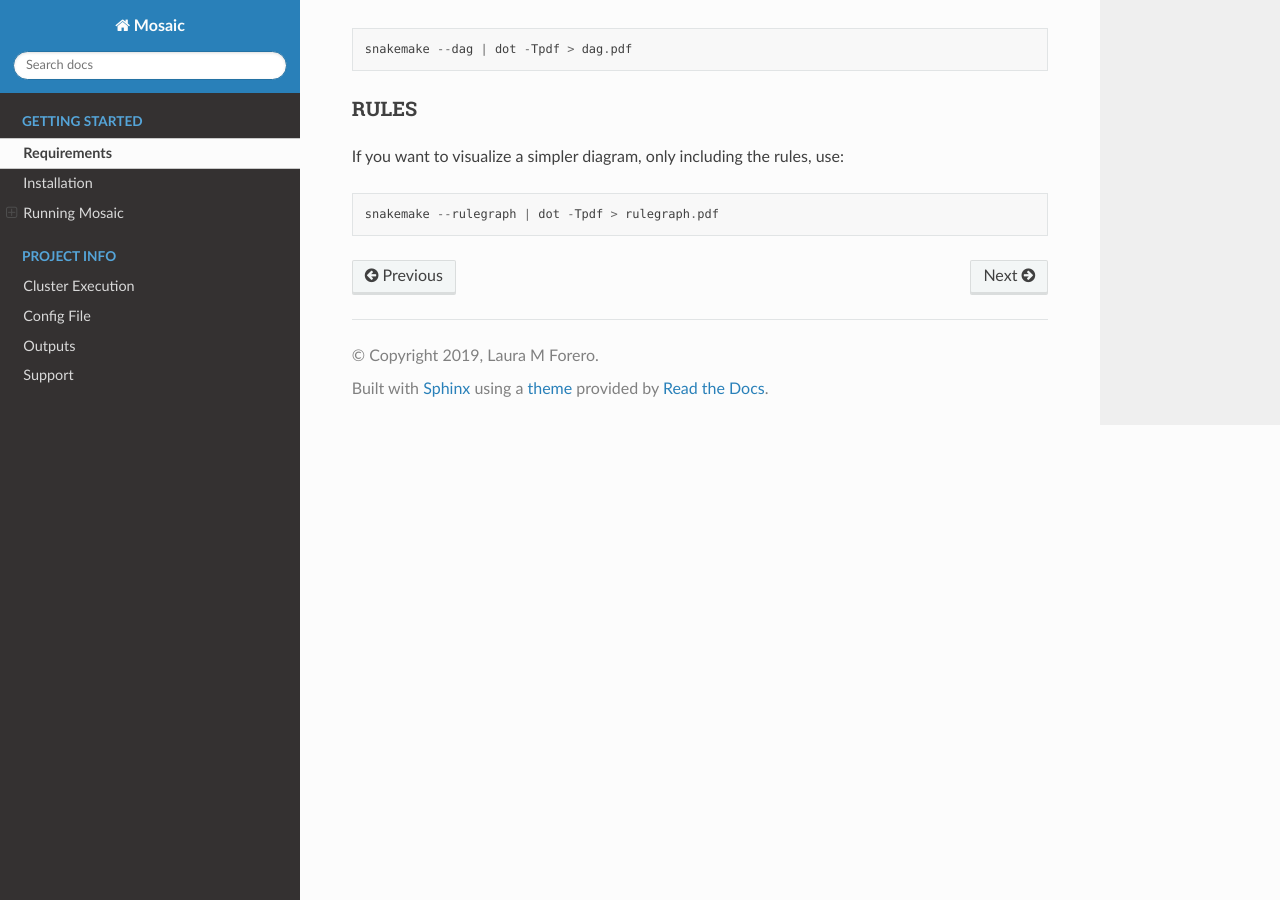
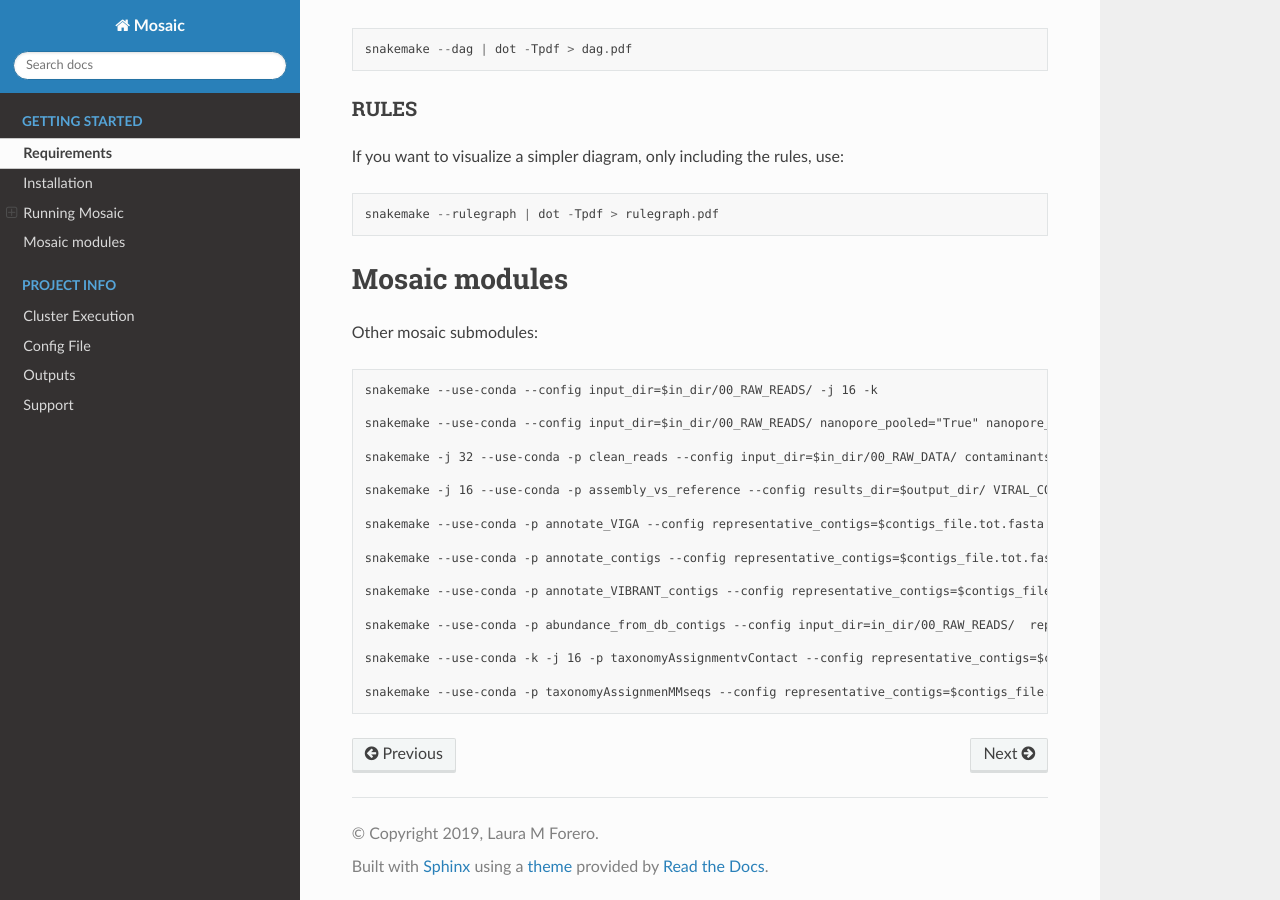
Before and after one commit to lauramilena3/Mosaic, a Sphinx documentation site: the page built from docs/getting_started/userGuide.rst, in a window 1280 px wide and 900 px high, scrolled down 1241 px. Built offline with Sphinx 7.4.7 and the Read the Docs theme 2.0.0, drawn with Linux system fonts in a browser that asks for light colours.

Commit message:
Update userGuide.rst

```diff
--- a/docs/getting_started/userGuide.rst
+++ b/docs/getting_started/userGuide.rst
@@ -62,3 +62,28 @@ RULES
 If you want to visualize a simpler diagram, only including the rules, use::
 
    snakemake --rulegraph | dot -Tpdf > rulegraph.pdf
+
+Mosaic modules
+==============
+
+Other mosaic submodules::
+
+   snakemake --use-conda --config input_dir=$in_dir/00_RAW_READS/ -j 16 -k
+
+   snakemake --use-conda --config input_dir=$in_dir/00_RAW_READS/ nanopore_pooled="True" nanopore_pooled_name=direct_virome nanopore_quality=7 -k -j 64 -n
+
+   snakemake -j 32 --use-conda -p clean_reads --config input_dir=$in_dir/00_RAW_DATA/ contaminants_list="GCF_000001405.39"
+
+   snakemake -j 16 --use-conda -p assembly_vs_reference --config results_dir=$output_dir/ VIRAL_CONTIGS=$ncbi.fasta
+
+   snakemake --use-conda -p annotate_VIGA --config representative_contigs=$contigs_file.tot.fasta -k -j 16 -n
+
+   snakemake --use-conda -p annotate_contigs --config representative_contigs=$contigs_file.tot.fasta -k -j 16 -n
+
+   snakemake --use-conda -p annotate_VIBRANT_contigs --config representative_contigs=$contigs_file.tot.fasta -k -j 16 -n
+
+   snakemake --use-conda -p abundance_from_db_contigs --config input_dir=in_dir/00_RAW_READS/  representative_contigs=$contigs_file.tot.fasta results_dir=$output_dir/
+
+   snakemake --use-conda -k -j 16 -p taxonomyAssignmentvContact --config representative_contigs=$contigs_file.tot.fasta
+
+   snakemake --use-conda -p taxonomyAssignmenMMseqs --config representative_contigs=$contigs_file.tot.fasta  -k -j 16
```
